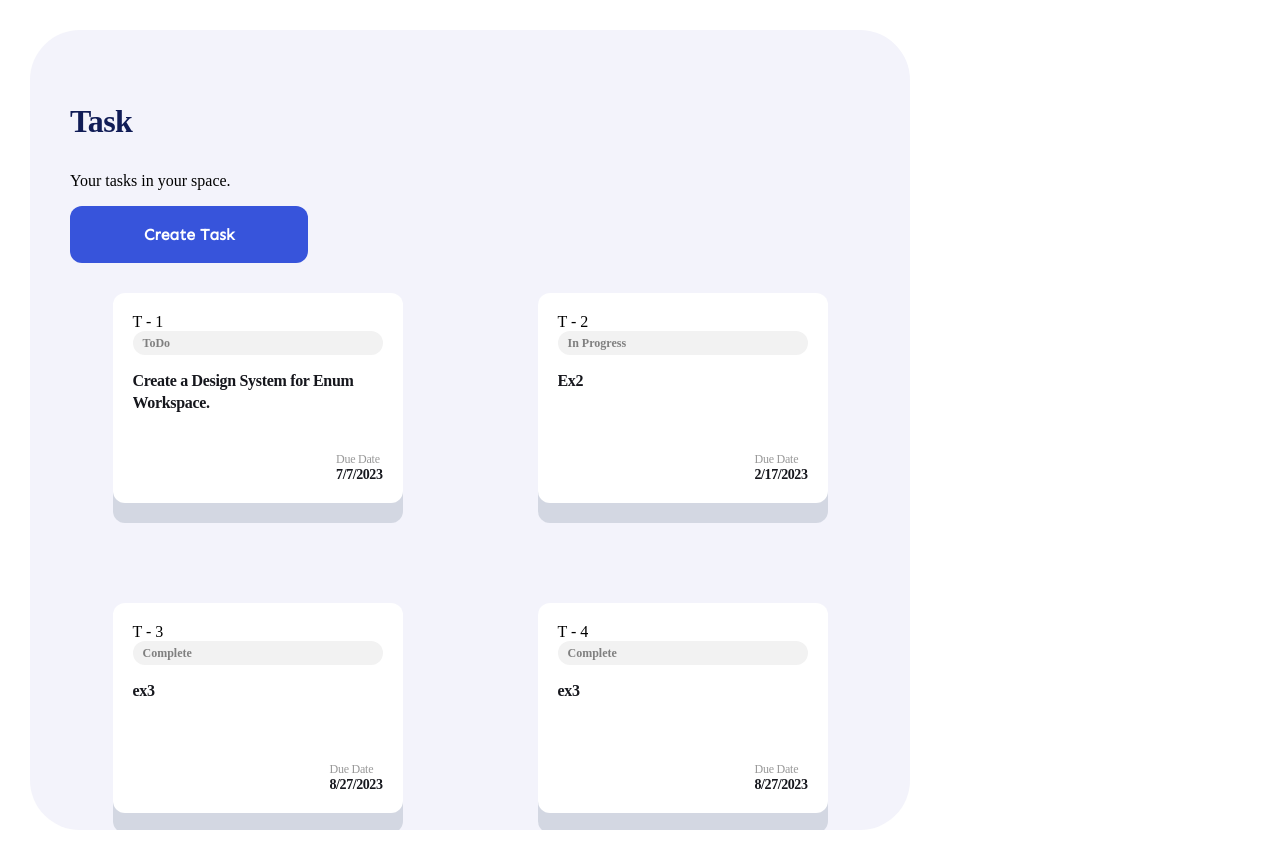
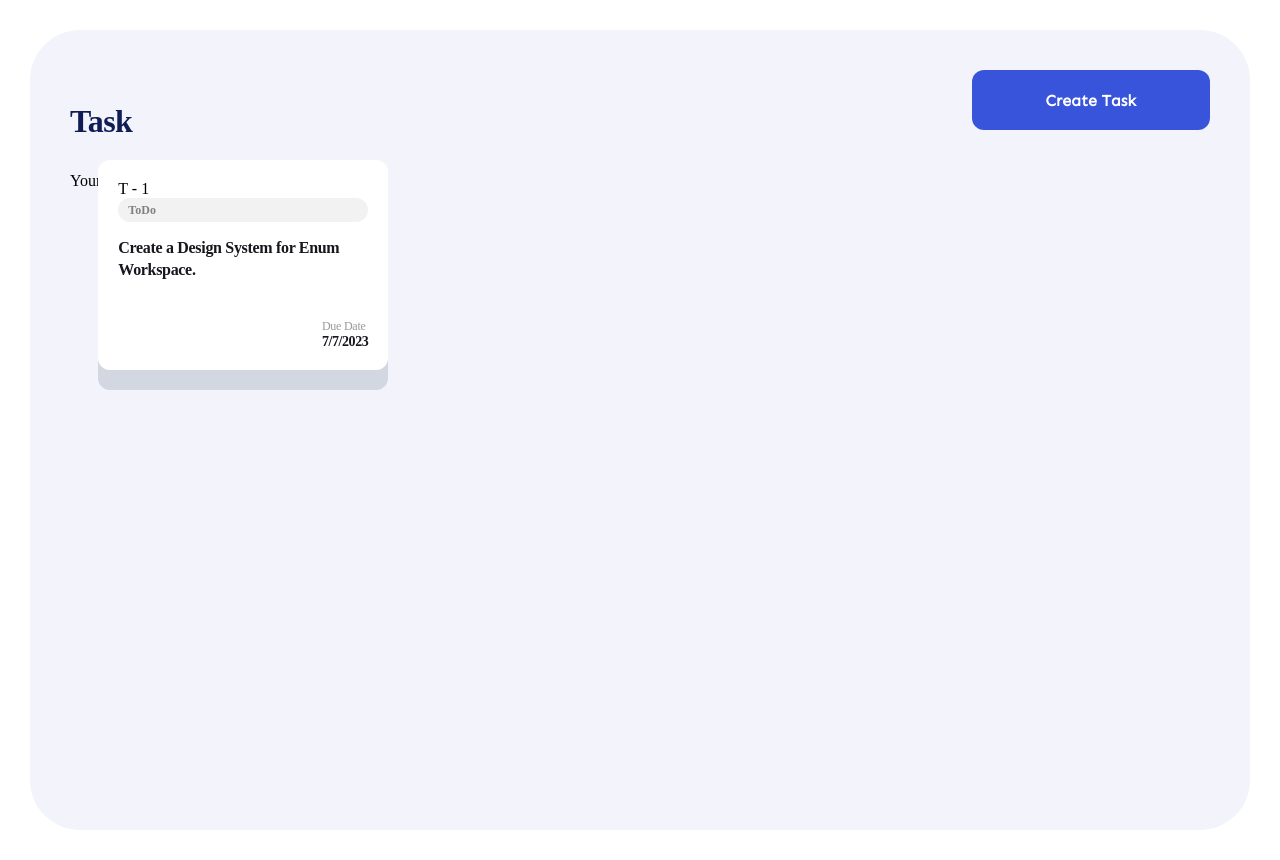
Before and after one commit to vaidanicu/Task-Manager, a React (Create React App) app: page / in a window 1280 px wide. Built offline with nearby package versions, Linux system fonts and the light colour scheme.

Commit message:
last commit

```diff
--- a/src/App.css
+++ b/src/App.css
@@ -7,7 +7,7 @@
 .app-content {
   flex: 1;
   display: grid;
-  grid-template-columns: auto minmax(20%, 300px);
+  grid-template-columns: auto minmax(80%);
   gap: 40px;
 }
 .app-content h1 {
--- a/src/components/control-panel/ControlPanel.css
+++ b/src/components/control-panel/ControlPanel.css
@@ -14,3 +14,9 @@
   letter-spacing: -0.02em;
   color: #101c56;
 }
+
+.control-panel-container {
+  display: flex;
+  justify-content: space-between;
+  height: 60px;
+}
--- a/src/components/task-viewer/TaskViewer.jsx
+++ b/src/components/task-viewer/TaskViewer.jsx
@@ -3,15 +3,16 @@ import "../task-viewer/TaskViewer.css";
 import ControlPanel from "../control-panel/ControlPanel";
 
 function TaskViewer(props) {
+  const todoItems = props.taskList.filter((item) => item.status === "ToDo");
+
   return (
     <div className="task-viewer-container">
       <ControlPanel OnNewTaskAdd={props.OnNewTaskAdd} />
       <div className="task-list-container">
-        {props.taskList.map((item, index) => {
+        {todoItems.map((item) => {
           return (
             <TaskCard
-              //sau ley={item.id}
-              key={index}
+              key={item.id}
               Id={item.id}
               status={item.status}
               Name={item.Name}
```
